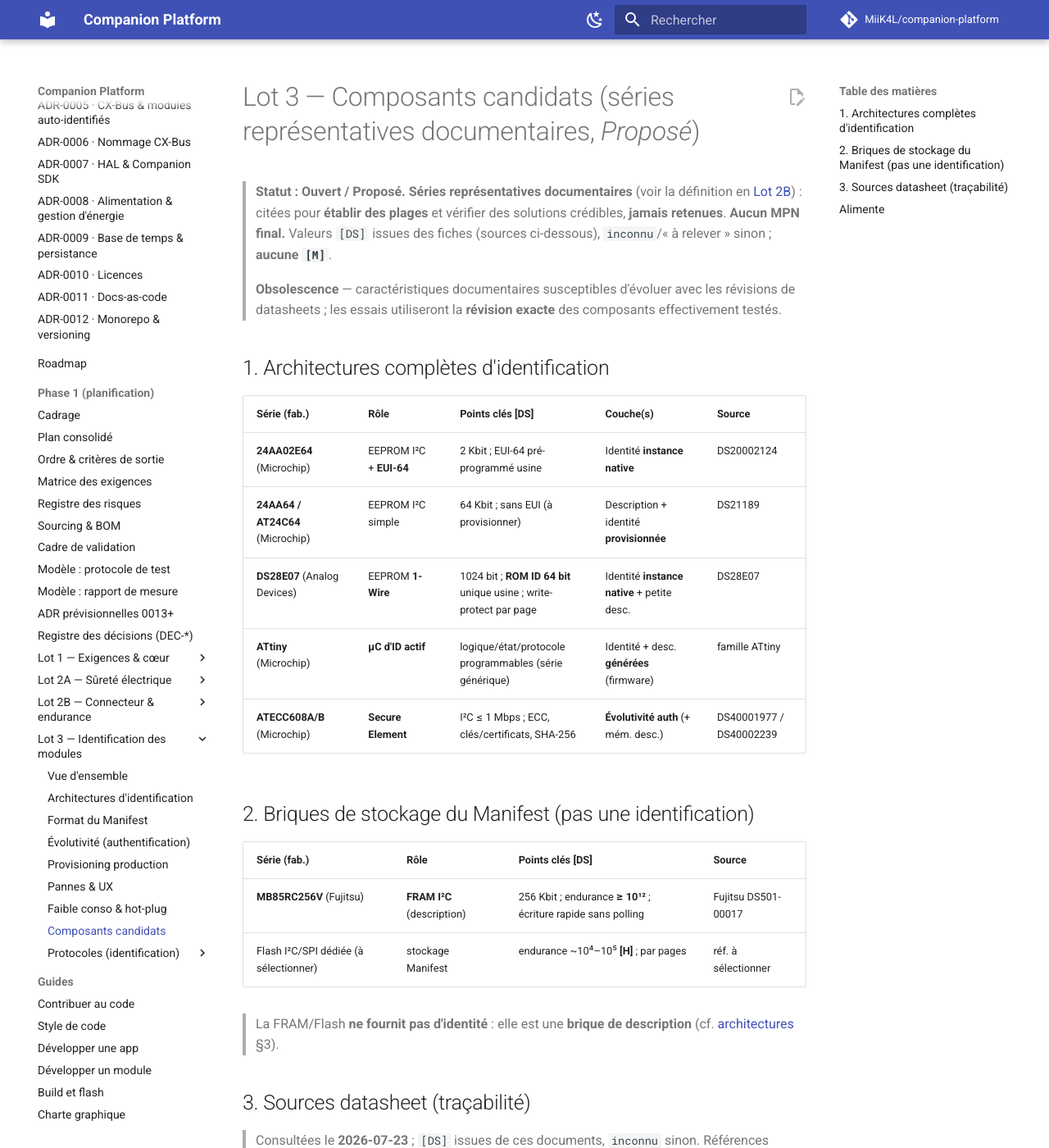
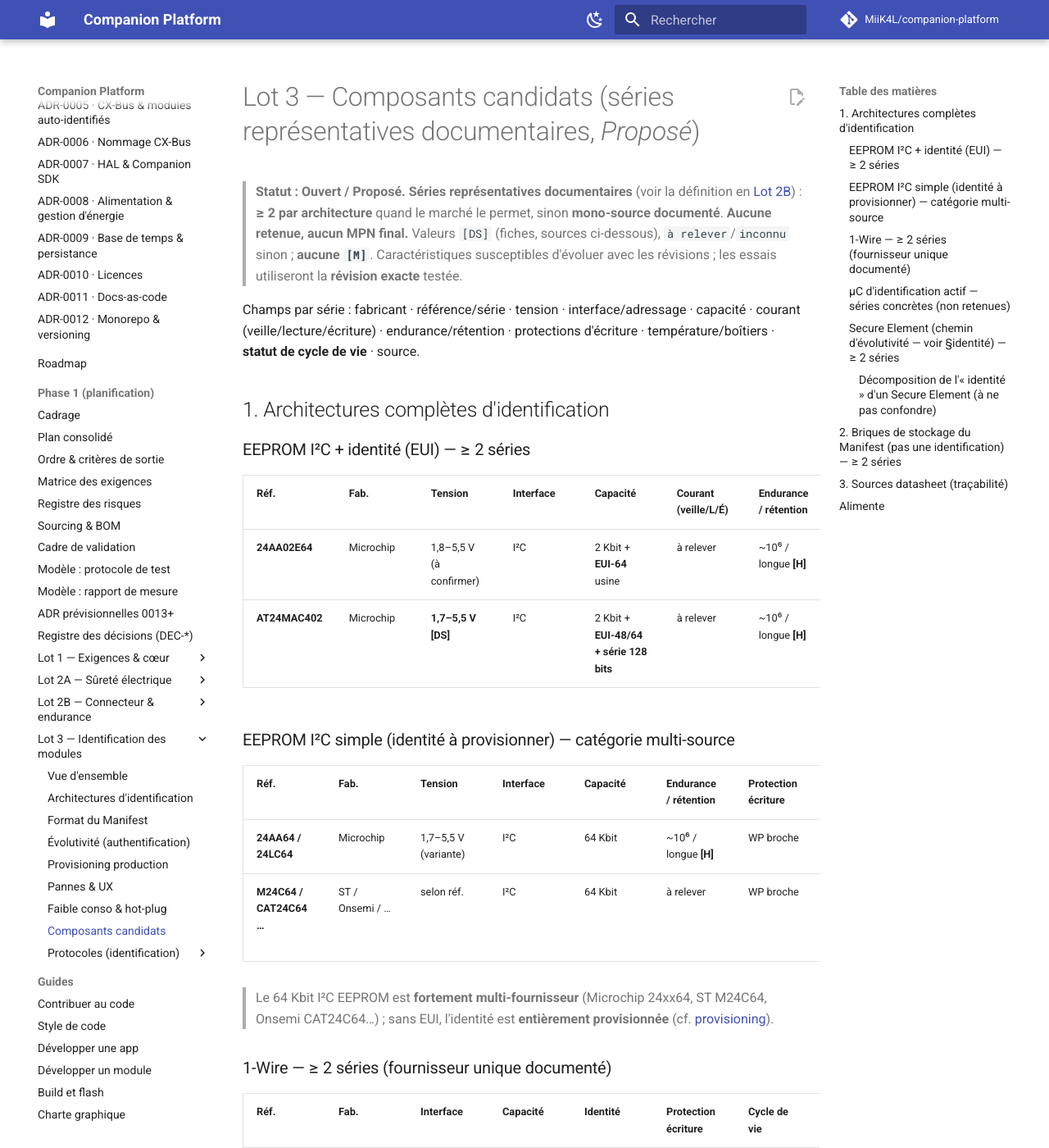
Before and after one commit to MiiK4L/companion-platform, an MkDocs documentation site: the page built from docs/phase-1/lot-3/candidate-components.md, in a window 1280 px wide and 1400 px high. Shown: the whole window at 82% size. Built offline with MkDocs 1.6.1 and Material for MkDocs 9.7.7, drawn with Linux system fonts in a browser that asks for light colours; comment, search, counter and statistics services are not loaded; some of the changed text lies outside the part shown.

Commit message:
docs(phase-1): lot 3 — séries représentatives renforcées et cellules nuancées
Ajoute une seconde série représentative documentaire par architecture
quand le marché le permet (AT24MAC402, DS2431, FM24CL64B-G, SE050),
remplace le µC générique par des séries concrètes (ATtiny412/1616,
RP2040), corrige le mélange 24AA64/AT24C64 (DS21189 = famille Microchip
24xx64) et documente les catégories mono-source (1-Wire) et multi-source
(EEPROM 64 Kbit) ; champs détaillés par série. Décompose l'identité d'un
Secure Element (numéro de série matériel vs identité exploitable vs clé
vs certificat ; une clé n'est pas un identifiant public). Nuance les
cellules trop générales de la matrice (conso, rétention, hot-plug,
disponibilité) en plages sourcées ou « à caractériser ».

```diff
--- a/docs/phase-1/lot-3/candidate-components.md
+++ b/docs/phase-1/lot-3/candidate-components.md
@@ -7,50 +7,96 @@
 # Lot 3 — Composants candidats (séries représentatives documentaires, *Proposé*)
 
 > **Statut : Ouvert / Proposé.** **Séries représentatives documentaires** (voir la
-> définition en [Lot 2B](../lot-2b/README.md)) : citées pour **établir des plages**
-> et vérifier des solutions crédibles, **jamais retenues**. **Aucun MPN final.**
-> Valeurs `[DS]` issues des fiches (sources ci-dessous), `inconnu`/« à relever »
-> sinon ; **aucune `[M]`**.
->
-> **Obsolescence** — caractéristiques documentaires susceptibles d'évoluer avec
-> les révisions de datasheets ; les essais utiliseront la **révision exacte** des
-> composants effectivement testés.
+> définition en [Lot 2B](../lot-2b/README.md)) : **≥ 2 par architecture** quand le
+> marché le permet, sinon **mono-source documenté**. **Aucune retenue, aucun MPN
+> final.** Valeurs `[DS]` (fiches, sources ci-dessous), `à relever`/`inconnu`
+> sinon ; **aucune `[M]`**. Caractéristiques susceptibles d'évoluer avec les
+> révisions ; les essais utiliseront la **révision exacte** testée.
+
+Champs par série : fabricant · référence/série · tension · interface/adressage ·
+capacité · courant (veille/lecture/écriture) · endurance/rétention · protections
+d'écriture · température/boîtiers · **statut de cycle de vie** · source.
 
 ## 1. Architectures complètes d'identification
 
-| Série (fab.) | Rôle | Points clés **[DS]** | Couche(s) | Source |
-|--------------|------|----------------------|-----------|--------|
-| **24AA02E64** (Microchip) | EEPROM I²C + **EUI-64** | 2 Kbit ; EUI-64 pré-programmé usine | Identité **instance native** | DS20002124 |
-| **24AA64 / AT24C64** (Microchip) | EEPROM I²C simple | 64 Kbit ; sans EUI (à provisionner) | Description + identité **provisionnée** | DS21189 |
-| **DS28E07** (Analog Devices) | EEPROM **1-Wire** | 1024 bit ; **ROM ID 64 bit** unique usine ; write-protect par page | Identité **instance native** + petite desc. | DS28E07 |
-| **ATtiny** (Microchip) | **µC d'ID actif** | logique/état/protocole programmables (série générique) | Identité + desc. **générées** (firmware) | famille ATtiny |
-| **ATECC608A/B** (Microchip) | **Secure Element** | I²C ≤ 1 Mbps ; ECC, clés/certificats, SHA-256 | **Évolutivité auth** (+ mém. desc.) | DS40001977 / DS40002239 |
+### EEPROM I²C + identité (EUI) — ≥ 2 séries
+| Réf. | Fab. | Tension | Interface | Capacité | Courant (veille/L/É) | Endurance / rétention | Protection écriture | Temp. / boîtiers | Cycle de vie | Source |
+|------|------|---------|-----------|----------|----------------------|-----------------------|---------------------|------------------|--------------|--------|
+| **24AA02E64** | Microchip | 1,8–5,5 V (à confirmer) | I²C | 2 Kbit + **EUI-64** usine | à relever | ~10⁶ / longue **[H]** | bloc EUI **verrouillé** | à relever | actif (à confirmer) | DS20002124 |
+| **AT24MAC402** | Microchip | **1,7–5,5 V** **[DS]** | I²C | 2 Kbit + **EUI-48/64 + série 128 bits** | à relever | ~10⁶ / longue **[H]** | bloc étendu **verrouillé** | SOIC8/TSSOP8/UDFN8/SOT23-5 **[DS]** | actif (à confirmer) | Atmel-8807 |
 
-## 2. Briques de stockage du Manifest (pas une identification)
+### EEPROM I²C simple (identité à provisionner) — catégorie multi-source
+| Réf. | Fab. | Tension | Interface | Capacité | Endurance / rétention | Protection écriture | Cycle de vie | Source |
+|------|------|---------|-----------|----------|-----------------------|---------------------|--------------|--------|
+| **24AA64 / 24LC64** | Microchip | 1,7–5,5 V (variante) | I²C | 64 Kbit | ~10⁶ / longue **[H]** | WP broche | actif | DS21189 |
+| **M24C64 / CAT24C64 …** | ST / Onsemi / … | selon réf. | I²C | 64 Kbit | à relever | WP broche | **catégorie richement multi-source** | fiches respectives |
 
-| Série (fab.) | Rôle | Points clés **[DS]** | Source |
-|--------------|------|----------------------|--------|
-| **MB85RC256V** (Fujitsu) | **FRAM I²C** (description) | 256 Kbit ; endurance **≥ 10¹²** ; écriture rapide sans polling | Fujitsu DS501-00017 |
-| Flash I²C/SPI dédiée (à sélectionner) | stockage Manifest | endurance ~10⁴–10⁵ **[H]** ; par pages | réf. à sélectionner |
+> Le 64 Kbit I²C EEPROM est **fortement multi-fournisseur** (Microchip 24xx64,
+> ST M24C64, Onsemi CAT24C64…) ; sans EUI, l'identité est **entièrement
+> provisionnée** (cf. [provisioning](provisioning.md)).
 
-> La FRAM/Flash **ne fournit pas d'identité** : elle est une **brique de
-> description** (cf. [architectures](identification-architectures.md) §3).
+### 1-Wire — ≥ 2 séries (fournisseur unique documenté)
+| Réf. | Fab. | Interface | Capacité | Identité | Protection écriture | Cycle de vie | Source |
+|------|------|-----------|----------|----------|---------------------|--------------|--------|
+| **DS28E07** | Analog Devices | 1-Wire | 1024 bit | **ROM ID 64 bit** usine | WP par page / EPROM-emul. | actif | DS28E07 |
+| **DS2431** | Analog Devices | 1-Wire | 1024 bit | **ROM ID 64 bit** laser | WP par page / EPROM-emul. | actif | DS2431 |
+
+> Les EEPROM **1-Wire** sont **essentiellement mono-fournisseur (Analog/Maxim)** —
+> **contrainte de disponibilité** à peser (`R8`).
+
+### µC d'identification actif — séries concrètes (non retenues)
+| Réf. | Fab. | Interface | Rôle | Remarque | Source |
+|------|------|-----------|------|----------|--------|
+| **ATtiny412 / ATtiny1616** (tinyAVR) | Microchip | I²C/UART (firmware) | ID + desc. **générées** | conso active ; firmware module ; specs à relever | fiches tinyAVR |
+| **RP2040** | Raspberry Pi | I²C/… (firmware) | idem, plus de ressources | surdimensionné pour l'ID seul | fiche RP2040 |
+
+> Un µC d'ID est **firmware-défini** ; la catégorie est **multi-source** (tout
+> petit MCU). Les caractéristiques dépendent de la série et du firmware (à relever).
+
+### Secure Element (chemin d'évolutivité — voir §identité) — ≥ 2 séries
+| Réf. | Fab. | Interface | Éléments | Remarque | Source |
+|------|------|-----------|----------|----------|--------|
+| **ATECC608A/B** | Microchip | I²C ≤ 1 Mbps **[DS]** | **série 72 bits** unique **[DS]** ; clés ECC ; certificats | voir décomposition d'identité ci-dessous | DS40001977B |
+| **SE050 (EdgeLock)** | NXP | I²C | identité + crypto (ECC/RSA) | specs à relever | fiche SE050 |
+
+#### Décomposition de l'« identité » d'un Secure Element (à ne pas confondre)
+| Élément | Nature | Exploitable comme identifiant public ? |
+|---------|--------|----------------------------------------|
+| **Numéro de série matériel** | ex. **72 bits** (ATECC608) **[DS]** | **oui, potentiellement** — **sémantique et mode d'exposition à documenter pour la variante étudiée** |
+| **Identité d'instance exploitable par le Host** | dérivée du n° de série lu | oui si lisible et documenté |
+| **Clé cryptographique** | privée (stockée protégée) | **NON** — une clé **n'est pas** un identifiant public |
+| **Certificat provisionné** | à provisionner | oui (après provisioning) — hors V1 |
+
+## 2. Briques de stockage du Manifest (pas une identification) — ≥ 2 séries
+| Réf. | Fab. | Tension | Interface | Capacité | Endurance | Écriture | Source |
+|------|------|---------|-----------|----------|-----------|----------|--------|
+| **MB85RC256V** | Fujitsu | à relever | I²C | 256 Kbit | **≥ 10¹²** **[DS]** | rapide, sans polling **[DS]** | DS501-00017 |
+| **FM24CL64B-G** | Infineon/Cypress | **2,7–3,6 V** **[DS]** | I²C | 64 Kbit | ~10¹²–10¹³ **[DS]** | à vitesse bus **[DS]** | Infineon FM24CL64B |
+| Flash I²C/SPI dédiée | (à sélectionner) | — | I²C/SPI | — | ~10⁴–10⁵ **[H]** | par pages | réf. à sélectionner |
+
+> Une brique de stockage **ne fournit pas d'identité** (cf.
+> [architectures](identification-architectures.md) §3).
 
 ## 3. Sources datasheet (traçabilité)
 
-> Consultées le **2026-07-23** ; `[DS]` issues de ces documents, `inconnu` sinon.
-> Références génériques (ATtiny, Flash à sélectionner) **sans `[DS]`** tant qu'une
-> série précise n'est pas choisie.
+> Consultées le **2026-07-23** ; `[DS]` issues de ces documents. Références
+> génériques (Flash « à sélectionner ») **sans `[DS]`** tant qu'une série précise
+> n'est pas choisie. Le **statut de cycle de vie** exact (actif/NRND/EOL) est
+> **à confirmer au sourcing daté** (`R8`).
 
-| Série | Fabricant | Document / n° | Date | Référence stable |
+| Réf. | Fabricant | Document / n° | Date | Référence stable |
 |-------|-----------|---------------|------|------------------|
-| 24AA02E64 | Microchip | *2-Kbit I²C EEPROM + EUI-48/64* — DS20002124 | 2026-07-23 | `microchip.com` (24AA02E64) |
-| 24AA64 | Microchip | *64K I²C Serial EEPROM* — DS21189 | 2026-07-23 | `microchip.com` (24AA64) |
-| DS28E07 | Analog Devices | *DS28E07 1024-Bit 1-Wire EEPROM* | 2026-07-23 | `analog.com` (DS28E07) |
-| ATECC608A | Microchip | *ATECC608A CryptoAuthentication* — DS40001977 | 2026-07-23 | `microchip.com` (ATECC608A) |
-| MB85RC256V | Fujitsu | *256K I²C FRAM* — DS501-00017 | 2026-07-23 | `fujitsu` (MB85RC256V) |
+| 24AA02E64 | Microchip | 2-Kbit I²C EEPROM + EUI — DS20002124 | 2026-07-23 | `microchip.com` (24AA02E64) |
+| AT24MAC402 | Microchip (Atmel) | I²C EEPROM + EUI-48/64 + série 128 bits — Atmel-8807 | 2026-07-23 | `microchip.com` (AT24MAC402) |
+| 24AA64 | Microchip | 64K I²C EEPROM — DS21189 | 2026-07-23 | `microchip.com` (24AA64) |
+| DS28E07 | Analog Devices | DS28E07 1024-bit 1-Wire EEPROM | 2026-07-23 | `analog.com` (DS28E07) |
+| DS2431 | Analog Devices | DS2431 1024-bit 1-Wire EEPROM | 2026-07-23 | `analog.com` (DS2431) |
+| ATECC608A | Microchip | ATECC608A CryptoAuthentication — DS40001977B | 2026-07-23 | `microchip.com` (ATECC608A) |
+| MB85RC256V | Fujitsu | 256K I²C FRAM — DS501-00017 | 2026-07-23 | `fujitsu` (MB85RC256V) |
+| FM24CL64B-G | Infineon (Cypress) | 64-Kbit I²C F-RAM — FM24CL64B | 2026-07-23 | `infineon.com` (FM24CL64B) |
 
 ## Alimente
 
-- **`DEC-L3-001`** (identité) et **`DEC-L3-002`** (Manifest) — ces séries **bornent**
-  la comparaison ; **aucune n'est retenue**, aucun MPN final choisi à ce stade.
+- **`DEC-L3-001`** / **`DEC-L3-002`** — ces séries **bornent** la comparaison ;
+  **aucune retenue**, aucun MPN final. Les catégories **mono-source** (1-Wire) et
+  **multi-source** (EEPROM 64 Kbit) sont explicitement notées.
```
